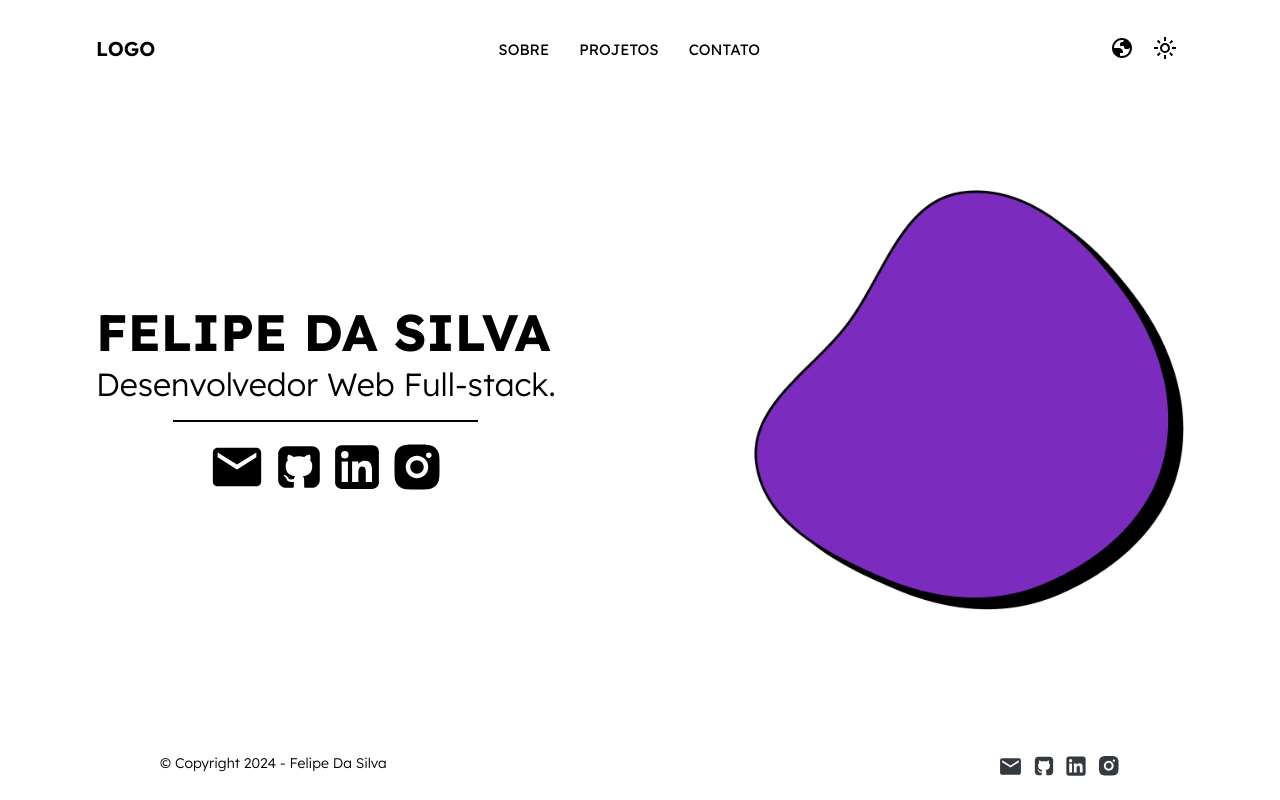
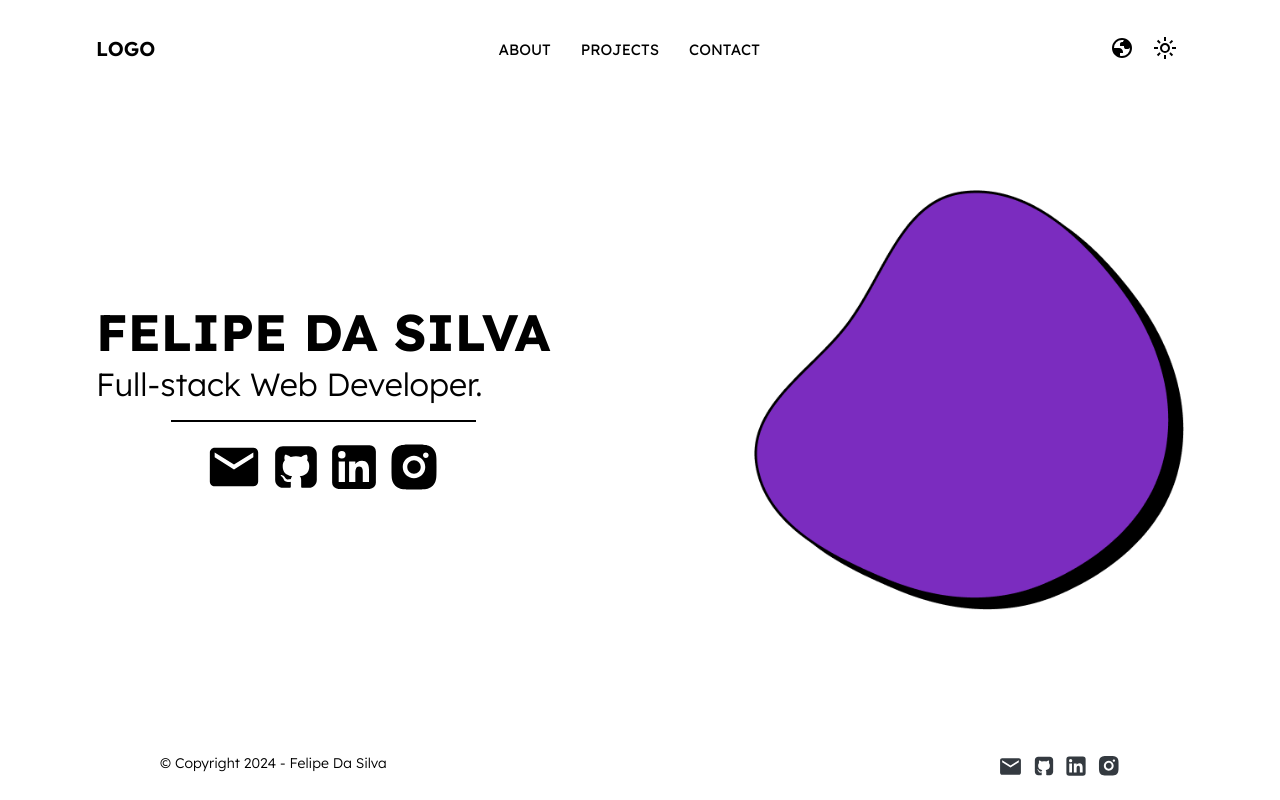
Before and after one commit to MFelipeSilva/mfelipesilva-v2, a Next.js app: page / in a window 1280 px wide. Built offline with nearby package versions, Linux system fonts and the light colour scheme.

Commit message:
feat: added i18n

```diff
--- a/package.json
+++ b/package.json
@@ -10,9 +10,12 @@
   },
   "dependencies": {
     "@types/styled-components": "^5.1.34",
+    "i18next": "^23.10.1",
+    "i18next-browser-languagedetector": "^7.2.0",
     "next": "14.1.3",
     "react": "^18",
     "react-dom": "^18",
+    "react-i18next": "^14.1.0",
     "styled-components": "^6.1.8"
   },
   "devDependencies": {
--- a/src/app/(home)/page.tsx
+++ b/src/app/(home)/page.tsx
@@ -1,6 +1,8 @@
 "use client";
 
 import Image from "next/image";
+
+import { useTranslation } from "react-i18next";
 
 import {
   IconEmail,
@@ -16,14 +18,16 @@ import ilustration from "../../../public/images/ilustration-image.png";
 import { Container } from "./style";
 
 export default function Home() {
+  const { t } = useTranslation();
+
   return (
     <Layout>
       <Container>
         <section>
           <div>
             <div>
-              <h1>Felipe da silva</h1>
-              <h2>Desenvolvedor Web Full-stack.</h2>
+              <h1>{t("home.title")}</h1>
+              <h2>{t("home.subtitle")}</h2>
             </div>
             <div />
             <div>
--- a/src/app/layout.tsx
+++ b/src/app/layout.tsx
@@ -1,7 +1,7 @@
 import type { Metadata } from "next";
 import { Lexend } from "next/font/google";
 
-import GlobalStyle from "@/styles/global";
+import "../styles/global.css";
 
 const inter = Lexend({ subsets: ["latin"] });
 
@@ -17,7 +17,6 @@ export default function RootLayout({
 }>) {
   return (
     <html lang="pt-br">
-      <GlobalStyle />
       <body className={inter.className}>{children}</body>
     </html>
   );
--- a/src/components/layout.tsx
+++ b/src/components/layout.tsx
@@ -1,6 +1,8 @@
 import React, { ReactNode } from "react";
 
 import styled from "styled-components";
+
+import "@/utils/i18n";
 
 import { Navbar } from "./navbar";
 import { Footer } from "./footer";
--- a/src/components/navbar.tsx
+++ b/src/components/navbar.tsx
@@ -1,4 +1,6 @@
 import Link from "next/link";
+
+import { useTranslation } from "react-i18next";
 
 import styled from "styled-components";
 
@@ -101,19 +103,21 @@ export const Header = styled.header`
 `;
 
 export const Navbar = () => {
+  const { t } = useTranslation();
+
   return (
     <Header>
       <nav>
         <span>Logo</span>
         <ul>
           <li>
-            <Link href="#">Sobre</Link>
+            <Link href="#">{t("navbar.about")}</Link>
           </li>
           <li>
-            <Link href="#">Projetos</Link>
+            <Link href="#">{t("navbar.projects")}</Link>
           </li>
           <li>
-            <Link href="#">Contato</Link>
+            <Link href="#">{t("navbar.contact")}</Link>
           </li>
         </ul>
         <div>
--- /dev/null
+++ b/src/locales/en.json
@@ -0,0 +1,15 @@
+{
+  "en": {
+    "translation": {
+      "navbar": {
+        "about": "About",
+        "projects": "Projects",
+        "contact": "Contact"
+      },
+      "home": {
+        "title": "Felipe da silva",
+        "subtitle": "Full-stack Web Developer."
+      }
+    }
+  }
+}
--- /dev/null
+++ b/src/locales/pt.json
@@ -0,0 +1,15 @@
+{
+  "pt": {
+    "translation": {
+      "navbar": {
+        "about": "Sobre",
+        "projects": "Projetos",
+        "contact": "Contato"
+      },
+      "home": {
+        "title": "Felipe da silva",
+        "subtitle": "Desenvolvedor Web Full-stack."
+      }
+    }
+  }
+}
--- /dev/null
+++ b/src/styles/global.css
@@ -0,0 +1,5 @@
+* {
+  margin: 0;
+  padding: 0;
+  box-sizing: border-box;
+}
--- a/src/styles/global.ts
+++ /dev/null
@@ -1,11 +0,0 @@
-"use client";
-
-import { createGlobalStyle } from "styled-components";
-
-export default createGlobalStyle`
-  * {
-  margin: 0;
-  padding: 0;
-  box-sizing: border-box;
-  }
-`;
--- /dev/null
+++ b/src/utils/i18n.ts
@@ -0,0 +1,26 @@
+import i18n from "i18next";
+import { initReactI18next } from "react-i18next";
+
+import LanguageDetector from "i18next-browser-languagedetector";
+
+import pt from "../locales/pt.json";
+import en from "../locales/en.json";
+
+declare module "i18next" {
+  interface CustomTypeOptions {
+    returnNull: false;
+  }
+}
+
+i18n
+  .use(initReactI18next)
+  .use(LanguageDetector)
+  .init({
+    fallbackLng: "pt",
+    resources: {
+      ...en,
+      ...pt,
+    },
+  });
+
+export default i18n;
```
Also changed, not shown: 1 other file (tests, documents, lock files or other folders).
